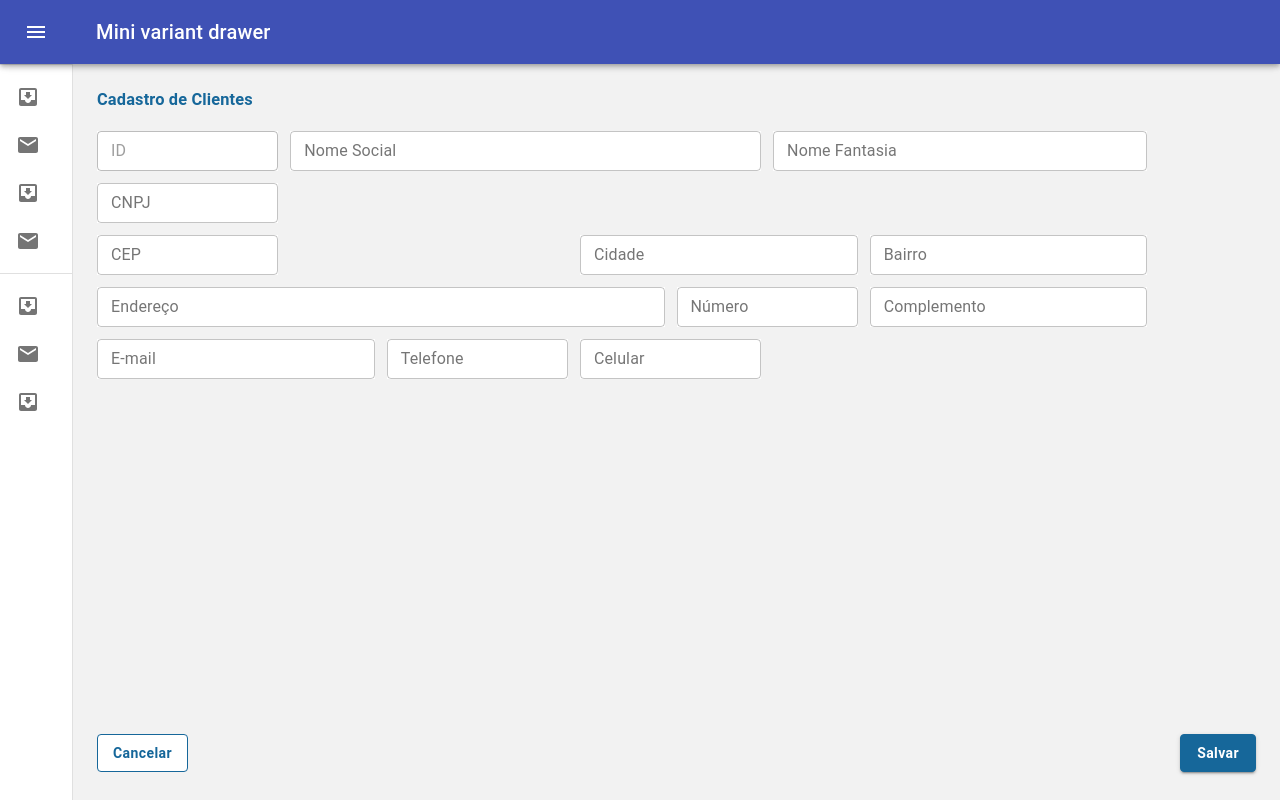
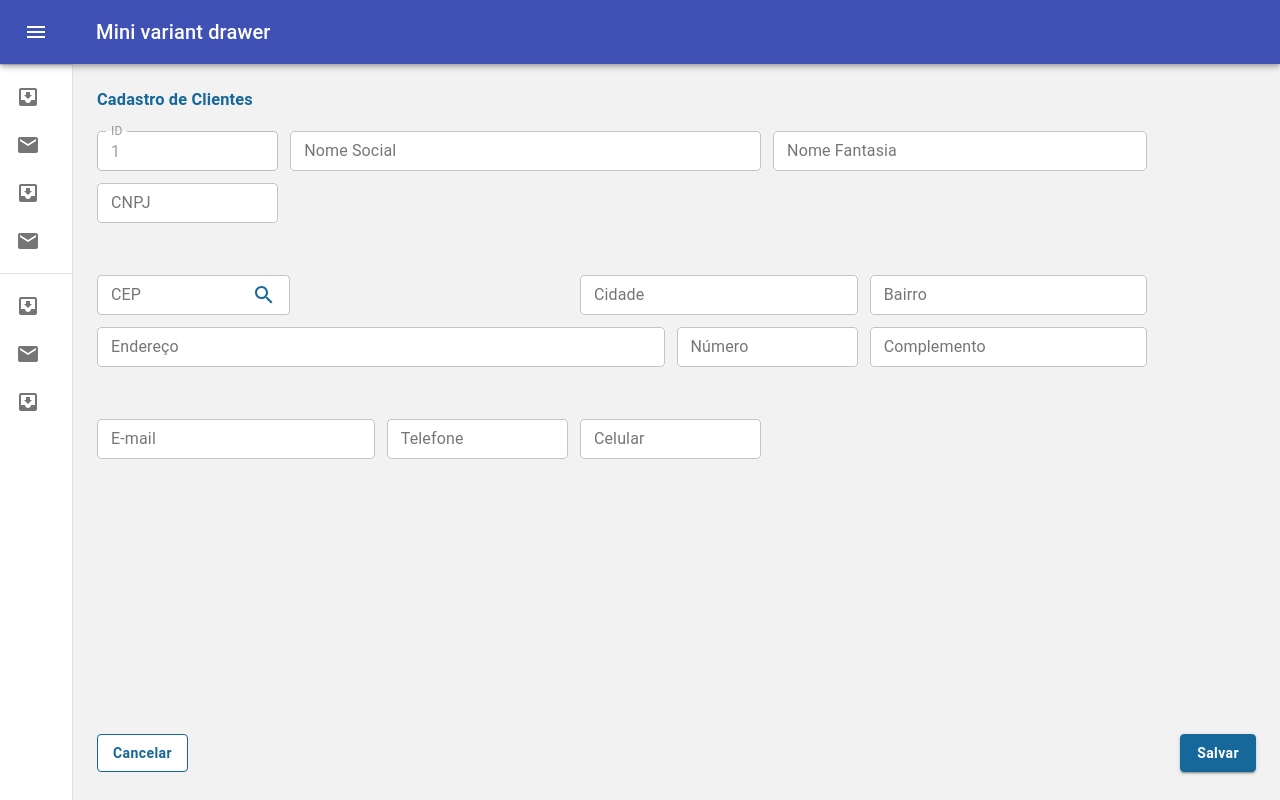
Before and after one commit to thcs-git/thcs-web, a React (Create React App) app: page /customer/1/edit in a window 1280 px wide. Built offline with nearby package versions, Linux system fonts and the light colour scheme.

Commit message:
1. Adicionada interface para receber as propriedades da rota na tela do formulario de cliente; 2. Corrigido nome da rota para edicao do cliente; 3. Adicionada modal e navegacao entre os botoes da lista e formulario do cliente. 4. Ajustes nos estilos;

```diff
--- a/src/pages/customer/form/index.tsx
+++ b/src/pages/customer/form/index.tsx
@@ -1,14 +1,35 @@
-import React, { Props, useState } from 'react';
-import { Container, Button, Grid } from '@material-ui/core';
+import React, { useState } from 'react';
+import { useHistory, RouteComponentProps } from 'react-router-dom';
+import {
+	Button,
+	Dialog,
+	DialogActions,
+	DialogContent,
+	DialogContentText,
+	DialogTitle,
+	Grid,
+	FormControl,
+	InputLabel,
+	InputAdornment
+} from '@material-ui/core';
+import { SearchOutlined } from '@material-ui/icons';
 
 import Sidebar from '../../../components/Sidebar';
 import { FormTitle } from '../../../styles/components/Form';
-import { ButtonsContent, ButtonDefeault, ButtonPrimary, FormSection, FormContent, InputFiled as TextField } from './styles';
+import {
+	ButtonsContent,
+	ButtonDefeault,
+	ButtonPrimary,
+	FormSection,
+	FormContent,
+	InputFiled as TextField,
+	OutlinedInputFiled,
+	FormGroupSection
+} from './styles';
 
-import {getAddress} from '../../../providers/correios';
+import { getAddress } from '../../../providers/correios';
 
-
-interface IFormProps {
+interface IFormFields {
 	id?: string;
 	socialName?: string;
 	fantasyName?: string;
@@ -24,10 +45,15 @@ interface IFormProps {
 	cellphone?: string;
 }
 
-export default function CustomerForm(props: Props<IFormProps>) {
+interface IPageParams {
+	id?: string;
+}
 
-  const [state, setState] = useState<IFormProps>({
-    id: '',
+export default function CustomerForm(props: RouteComponentProps<IPageParams>) {
+	const history = useHistory();
+
+	const [ state, setState ] = useState<IFormFields>({
+		id: props.match.params.id || '',
 		socialName: '',
 		fantasyName: '',
 		fiscalNumber: '',
@@ -39,11 +65,15 @@ export default function CustomerForm(props: Props<IFormProps>) {
 		addressComplement: '',
 		email: '',
 		phone: '',
-    cellphone: '',
+		cellphone: ''
 	});
 
+	const [ openModalCancel, setOpenModalCancel ] = useState(false);
+
 	async function handleCep(cep: string) {
-    const address = await getAddress(cep)
+		if (cep.length === 0) return;
+
+		const address = await getAddress(cep);
 
 		if (address.data.cep) {
 			const { bairro: neighborhood, localidade: city, logradouro: addressName } = address.data;
@@ -55,25 +85,43 @@ export default function CustomerForm(props: Props<IFormProps>) {
 				address: addressName
 			});
 		}
-
 	}
 
 	function handleSaveFormCustomer() {
-    console.log(state)
+		console.log(state);
+	}
+
+	function handleOpenModalCancel() {
+		setOpenModalCancel(true);
+	}
+
+	function handleCloseModalCancel() {
+		setOpenModalCancel(false);
+	}
+
+	function handleCancelForm() {
+		setOpenModalCancel(false);
+		history.goBack();
 	}
 
 	return (
-    <>
 		<Sidebar>
-        {/* <Grid container> */}
-        {/* <Grid md={10}> */}
 			<FormSection>
 				<FormContent>
 					<FormTitle>Cadastro de Clientes</FormTitle>
 
+					<FormGroupSection>
 						<Grid container>
 							<Grid item md={2} xs={4}>
-                <TextField id="input-customer-id" label="ID" variant="outlined" size="small" value={state.id} fullWidth disabled />
+								<TextField
+									id="input-customer-id"
+									label="ID"
+									variant="outlined"
+									size="small"
+									value={state.id}
+									fullWidth
+									disabled
+								/>
 							</Grid>
 							<Grid item md={5} xs={12}>
 								<TextField
@@ -82,7 +130,7 @@ export default function CustomerForm(props: Props<IFormProps>) {
 									variant="outlined"
 									size="small"
 									value={state.socialName}
-                  onChange={(element) => setState({...state, socialName: element.target.value}) }
+									onChange={(element) => setState({ ...state, socialName: element.target.value })}
 									fullWidth
 								/>
 							</Grid>
@@ -93,68 +141,155 @@ export default function CustomerForm(props: Props<IFormProps>) {
 									variant="outlined"
 									size="small"
 									value={state.fantasyName}
-                onChange={(element) => setState({...state, fantasyName: element.target.value}) }
+									onChange={(element) => setState({ ...state, fantasyName: element.target.value })}
 									fullWidth
 								/>
 							</Grid>
 
 							<Grid item md={2} xs={12}>
-                <TextField id="input-fiscal-number" label="CNPJ" variant="outlined" size="small" value={state.fiscalNumber}
-                onChange={(element) => setState({...state, fiscalNumber: element.target.value}) } fullWidth />
+								<TextField
+									id="input-fiscal-number"
+									label="CNPJ"
+									variant="outlined"
+									size="small"
+									value={state.fiscalNumber}
+									onChange={(element) => setState({ ...state, fiscalNumber: element.target.value })}
+									placeholder="00.000.000/0000-00"
+									fullWidth
+								/>
 							</Grid>
 
-              <Grid item md={10}></Grid>
+							<Grid item md={10} />
+						</Grid>
+					</FormGroupSection>
+
+					{/*  */}
+					<FormGroupSection>
+						<Grid container>
+							<Grid item md={2} xs={12}>
+								<FormControl variant="outlined" size="small" fullWidth>
+									<InputLabel htmlFor="search-input">CEP</InputLabel>
+									<OutlinedInputFiled
+										id="input-postal-code"
+										label="CEP"
+										placeholder="00000-000"
+										value={state.postalCode}
+										onChange={(element) => setState({ ...state, postalCode: element.target.value })}
+										onBlur={(element) => handleCep(element.target.value)}
+										endAdornment={
+											<InputAdornment position="end">
+												<SearchOutlined style={{ color: 'var(--primary)' }} />
+											</InputAdornment>
+										}
+										labelWidth={155}
+									/>
+								</FormControl>
 							</Grid>
 
-            <Grid container>
-              <Grid item md={2} xs={12}>
-                <TextField id="input-postal-code" label="CEP" variant="outlined" size="small" value={state.postalCode}
-                onChange={(element) => setState({...state, postalCode: element.target.value}) } onBlur={(element) => handleCep(element.target.value)} fullWidth />
-              </Grid>
-
-              <Grid item md={3} xs={6}></Grid>
+							<Grid item md={3} xs={6} />
 
 							<Grid item md={3} xs={12}>
-                <TextField id="input-city" label="Cidade" variant="outlined" size="small" value={state.city}
-                onChange={(element) => setState({...state, city: element.target.value}) } fullWidth />
+								<TextField
+									id="input-city"
+									label="Cidade"
+									variant="outlined"
+									size="small"
+									value={state.city}
+									onChange={(element) => setState({ ...state, city: element.target.value })}
+									fullWidth
+								/>
 							</Grid>
 
 							<Grid item md={3} xs={12}>
-                <TextField id="input-neighborhood" label="Bairro" variant="outlined" size="small" value={state.neighborhood}
-                onChange={(element) => setState({...state, neighborhood: element.target.value}) } fullWidth />
+								<TextField
+									id="input-neighborhood"
+									label="Bairro"
+									variant="outlined"
+									size="small"
+									value={state.neighborhood}
+									onChange={(element) => setState({ ...state, neighborhood: element.target.value })}
+									fullWidth
+								/>
 							</Grid>
 
 							<Grid item md={6} xs={12}>
-                <TextField id="input-address" label="Endereço" variant="outlined" size="small" value={state.address}
-                onChange={(element) => setState({...state, address: element.target.value}) } fullWidth />
+								<TextField
+									id="input-address"
+									label="Endereço"
+									variant="outlined"
+									size="small"
+									value={state.address}
+									onChange={(element) => setState({ ...state, address: element.target.value })}
+									fullWidth
+								/>
 							</Grid>
 
 							<Grid item md={2} xs={12}>
-                <TextField id="input-address-number" label="Número" variant="outlined" size="small"value={state.addressNumber}
-                onChange={(element) => setState({...state, addressNumber: element.target.value}) }  fullWidth />
+								<TextField
+									id="input-address-number"
+									label="Número"
+									variant="outlined"
+									size="small"
+									value={state.addressNumber}
+									onChange={(element) => setState({ ...state, addressNumber: element.target.value })}
+									fullWidth
+								/>
 							</Grid>
 
 							<Grid item md={3} xs={12}>
-                <TextField id="input-address-complement" label="Complemento" variant="outlined" size="small" value={state.addressComplement}
-                onChange={(element) => setState({...state, addressComplement: element.target.value}) } fullWidth />
+								<TextField
+									id="input-address-complement"
+									label="Complemento"
+									variant="outlined"
+									size="small"
+									value={state.addressComplement}
+									onChange={(element) => setState({ ...state, addressComplement: element.target.value })}
+									fullWidth
+								/>
 							</Grid>
+						</Grid>
+					</FormGroupSection>
 
+					<Grid container>
 						<Grid item md={3} xs={12}>
-                <TextField id="input-email" label="E-mail" variant="outlined" size="small" value={state.email}
-                onChange={(element) => setState({...state, email: element.target.value}) } fullWidth />
+							<TextField
+								id="input-email"
+								label="E-mail"
+								variant="outlined"
+								size="small"
+								value={state.email}
+								onChange={(element) => setState({ ...state, email: element.target.value })}
+								fullWidth
+							/>
 						</Grid>
 						<Grid item md={2} xs={12}>
-                <TextField id="input-phone" label="Telefone" variant="outlined" size="small" value={state.phone}
-                onChange={(element) => setState({...state, phone: element.target.value}) } fullWidth />
+							<TextField
+								id="input-phone"
+								label="Telefone"
+								variant="outlined"
+								size="small"
+								value={state.phone}
+								onChange={(element) => setState({ ...state, phone: element.target.value })}
+								placeholder="0000-0000"
+								fullWidth
+							/>
 						</Grid>
 						<Grid item md={2} xs={12}>
-                <TextField id="input-cellphone" label="Celular" variant="outlined" size="small" value={state.cellphone}
-                onChange={(element) => setState({...state, cellphone: element.target.value}) } fullWidth />
+							<TextField
+								id="input-cellphone"
+								label="Celular"
+								variant="outlined"
+								size="small"
+								value={state.cellphone}
+								onChange={(element) => setState({ ...state, cellphone: element.target.value })}
+								placeholder="00000-0000"
+								fullWidth
+							/>
 						</Grid>
 					</Grid>
 				</FormContent>
 				<ButtonsContent>
-            <ButtonDefeault variant="outlined" color="default">
+					<ButtonDefeault variant="outlined" color="default" onClick={() => handleOpenModalCancel()}>
 						Cancelar
 					</ButtonDefeault>
 					<ButtonPrimary variant="contained" color="primary" onClick={() => handleSaveFormCustomer()}>
@@ -162,9 +297,28 @@ export default function CustomerForm(props: Props<IFormProps>) {
 					</ButtonPrimary>
 				</ButtonsContent>
 			</FormSection>
-        {/* </Grid> */}
-        {/* </Grid> */}
+
+			<Dialog
+				open={openModalCancel}
+				onClose={handleCloseModalCancel}
+				aria-labelledby="alert-dialog-title"
+				aria-describedby="alert-dialog-description"
+			>
+				<DialogTitle id="alert-dialog-title">Cancelar</DialogTitle>
+				<DialogContent>
+					<DialogContentText id="alert-dialog-description">
+						Tem certeza que deseja cancelar este cadastro?
+					</DialogContentText>
+				</DialogContent>
+				<DialogActions>
+					<Button onClick={handleCloseModalCancel} color="primary">
+						Não
+					</Button>
+					<Button onClick={handleCancelForm} color="primary" autoFocus>
+						Sim
+					</Button>
+				</DialogActions>
+			</Dialog>
 		</Sidebar>
-    </>
 	);
 }
--- a/src/pages/customer/form/styles.tsx
+++ b/src/pages/customer/form/styles.tsx
@@ -1,5 +1,5 @@
 import styled from 'styled-components';
-import { TextField, Button } from '@material-ui/core';
+import { TextField, OutlinedInput, Button } from '@material-ui/core';
 
 export const ButtonsContent = styled.div`
   display: flex;
@@ -16,6 +16,10 @@ export const FormSection = styled.div`
   height: calc(100vh - 96px);
 `;
 
+export const FormGroupSection = styled.div`
+  margin-bottom: 40px;
+`;
+
 export const FormContent = styled.div``;
 
 export const InputFiled = styled(TextField)`
@@ -24,6 +28,10 @@ export const InputFiled = styled(TextField)`
   input {
     background: var(--white);
   }
+`;
+
+export const OutlinedInputFiled = styled(OutlinedInput)`
+  background: var(--white);
 `;
 
 export const ButtonDefeault = styled(Button)`
@@ -35,9 +43,9 @@ export const ButtonDefeault = styled(Button)`
   font-weight: 600;
   font-size: 14px;
 
-&:hover {
-  background: var(--gray-light);
-}
+  &:hover {
+    background: var(--gray-light);
+  }
 `;
 
 export const ButtonPrimary = styled(Button)`
--- a/src/pages/customer/list/index.tsx
+++ b/src/pages/customer/list/index.tsx
@@ -1,4 +1,5 @@
 import React, { useState } from 'react';
+import { useHistory } from 'react-router-dom';
 import { Container, FormControl, InputLabel, OutlinedInput, InputAdornment, IconButton, Button } from '@material-ui/core';
 import { SearchOutlined } from '@material-ui/icons';
 
@@ -18,6 +19,8 @@ import {
 } from './styles';
 
 export default function CustomerList() {
+  const history = useHistory();
+
   const [search, setSearch] = useState('');
 
   const [customers, setCustomers] = useState([
@@ -62,7 +65,7 @@ export default function CustomerList() {
 
           <List>
             {customers.map((customer) => (
-              <ListLink to={`/customer/${customer.id}`}>
+              <ListLink to={`/customer/${customer.id}/edit`}>
                 <ListItem variant="outlined">
                   <ListItemContent>
                     <ListItemStatus active={customer.active}>{customer.active ? 'Ativo' : 'Inativo'}</ListItemStatus>
@@ -77,7 +80,7 @@ export default function CustomerList() {
           </List>
 
           <ButtonsContent>
-            <Button variant="contained" color="primary">
+            <Button variant="contained" color="primary" onClick={() => history.push('/customer/create/')}>
               Novo
             </Button>
           </ButtonsContent>
--- a/src/routes.tsx
+++ b/src/routes.tsx
@@ -13,7 +13,7 @@ const Routes = () => (
       <Route path="/login" component={Login} />
 
       <Route path="/customer" component={CustomerList} exact />
-      <Route path="/customer/:id" component={CustomerForm} />
+      <Route path="/customer/:id/edit" component={CustomerForm} />
       <Route path="/customer/create" component={CustomerForm} />
     </Switch>
   </BrowserRouter>
```
Lines whose indentation alone changed are shown as unchanged.
